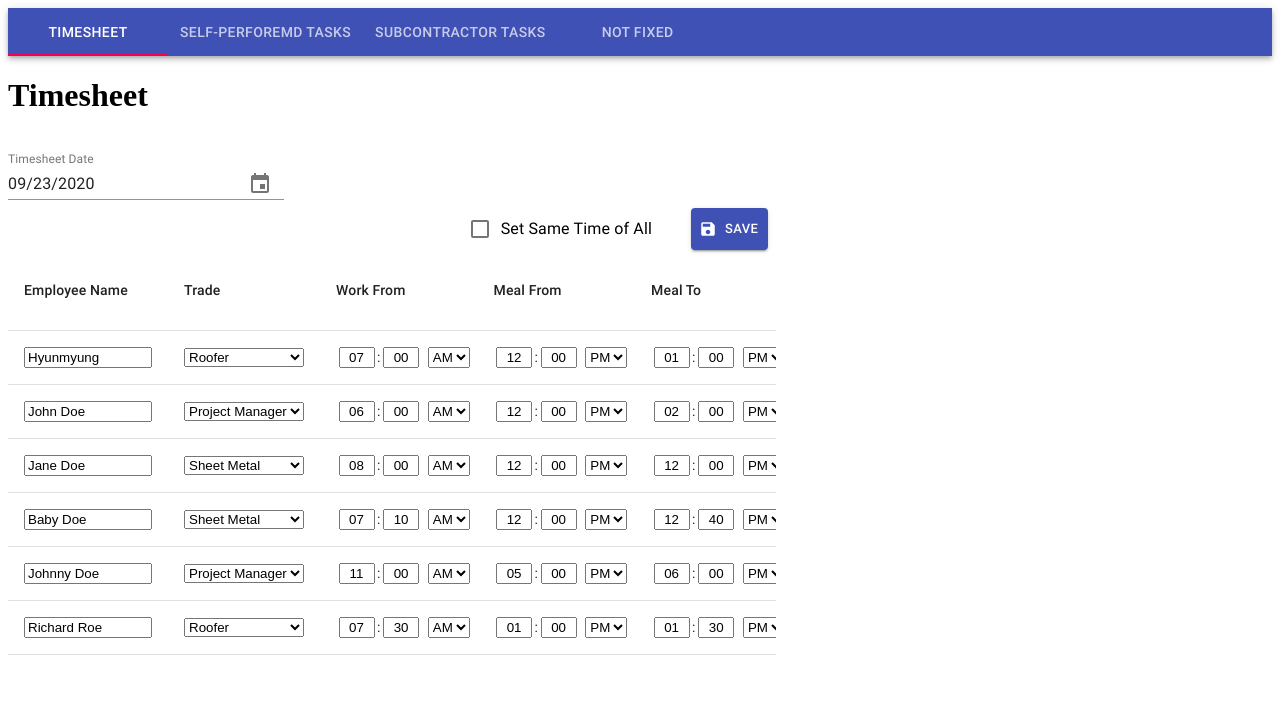
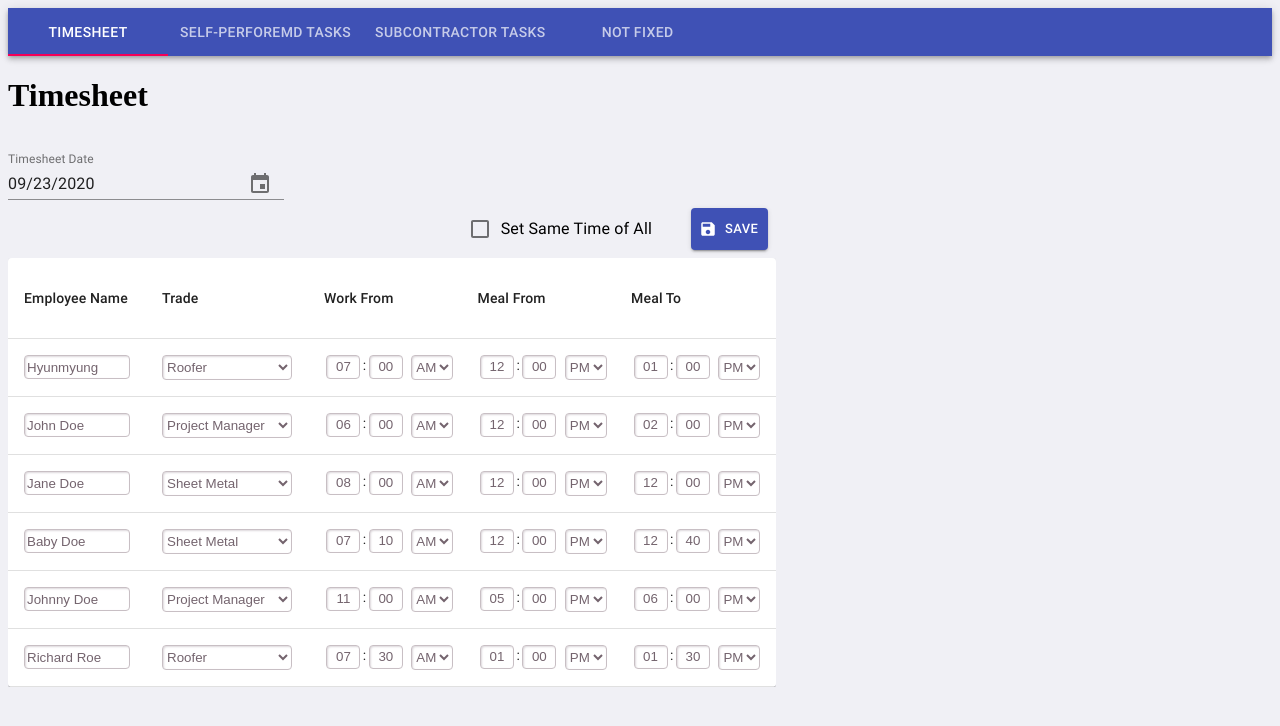
Before and after one commit to HyunM/exbon-daily-report, a Next.js app: page / in a window 1280 px wide. Shown: the top 726 px of the page. Built offline with nearby package versions, Linux system fonts and the light colour scheme.

Commit message:
sep 30 final

```diff
--- a/components/main/Timesheet.js
+++ b/components/main/Timesheet.js
@@ -1,6 +1,6 @@
 import React, { useState } from "react";
 import { useTable } from "react-table";
-import { makeStyles } from "@material-ui/core/styles";
+import { withStyles, makeStyles } from "@material-ui/core/styles";
 // import CssBaseline from "@material-ui/core/CssBaseline";
 import TableContainer from "@material-ui/core/TableContainer";
 import Table from "@material-ui/core/Table";
@@ -89,6 +89,9 @@ const TimesheetTable = () => {
         document
           .getElementsByClassName("disabledTime")
           [i].setAttribute("disabled", true);
+        document
+          .getElementsByClassName("disabledTime")
+          [i].classList.add("classDisabled");
       }
       setSameTime();
     } else {
@@ -100,6 +103,9 @@ const TimesheetTable = () => {
         document
           .getElementsByClassName("disabledTime")
           [i].removeAttribute("disabled");
+        document
+          .getElementsByClassName("disabledTime")
+          [i].classList.remove("classDisabled");
       }
     }
     setCheckState(event.target.checked);
@@ -203,7 +209,7 @@ const TimesheetTable = () => {
 
     const onCheckHour = e => {
       if (12 < parseInt(e.target.value)) {
-        alert("Please input 0 ~ 12 number");
+        alert("Please input 00 ~ 12 number");
         setValue("  :" + value.slice(3, 5) + value.slice(5, 7));
       } else {
         setValue(e.target.value + ":" + value.slice(3, 5) + value.slice(5, 7));
@@ -250,7 +256,12 @@ const TimesheetTable = () => {
 
     if (id === "trade") {
       return (
-        <select value={value} onChange={onChange} onBlur={onBlur}>
+        <select
+          value={value}
+          onChange={onChange}
+          onBlur={onBlur}
+          className="tableSelect"
+        >
           <option value={"Project Manager"}>Project Manager</option>
           <option value={"Roofer"}>Roofer</option>
           <option value={"Sheet Metal"}>Sheet Metal</option>
@@ -304,7 +315,7 @@ const TimesheetTable = () => {
             value={value.slice(5, 7)}
             onChange={onCheckAmPm}
             onBlur={onBlur}
-            className="ampm disabledTime"
+            className="ampm disabledTime tableSelect"
           >
             <option value="AM">AM</option>
             <option value="PM">PM</option>
@@ -410,7 +421,6 @@ const TimesheetTable = () => {
 
   return (
     <>
-      {console.log(checkState)}
       <div className="flex timeTableBtn">
         <Button
           variant="contained"
@@ -421,14 +431,6 @@ const TimesheetTable = () => {
         >
           Save
         </Button>
-        {/* <Button
-          id="sameTimeBtn"
-          variant="outlined"
-          className=""
-          onClick={clickSameTimeBtn}
-        >
-          Set same time of all
-        </Button> */}
         <FormControlLabel
           control={
             <Checkbox
@@ -439,9 +441,11 @@ const TimesheetTable = () => {
             />
           }
           label="Set Same Time of All"
+          className="checkBoxForm"
         />
       </div>
       <div className="tableDiv">
+        <TableContainer component={Paper}>
           <Table>
             {console.log(data)}
             <TableHead>
@@ -472,6 +476,7 @@ const TimesheetTable = () => {
               })}
             </TableBody>
           </Table>
+        </TableContainer>
       </div>
     </>
   );
--- a/components/main/inputTime.js
+++ b/components/main/inputTime.js
@@ -1,10 +1,10 @@
 const inputTime = [
-  { input: "00:00AM", time: "1900-01-01 00:00:00.000" },
-  { input: "00:10AM", time: "1900-01-01 00:10:00.000" },
-  { input: "00:20AM", time: "1900-01-01 00:20:00.000" },
-  { input: "00:30AM", time: "1900-01-01 00:30:00.000" },
-  { input: "00:40AM", time: "1900-01-01 00:40:00.000" },
-  { input: "00:50AM", time: "1900-01-01 00:50:00.000" },
+  { input: "12:00AM", time: "1900-01-01 00:00:00.000" },
+  { input: "12:10AM", time: "1900-01-01 00:10:00.000" },
+  { input: "12:20AM", time: "1900-01-01 00:20:00.000" },
+  { input: "12:30AM", time: "1900-01-01 00:30:00.000" },
+  { input: "12:40AM", time: "1900-01-01 00:40:00.000" },
+  { input: "12:50AM", time: "1900-01-01 00:50:00.000" },
   { input: "01:00AM", time: "1900-01-01 01:00:00.000" },
   { input: "01:10AM", time: "1900-01-01 01:10:00.000" },
   { input: "01:20AM", time: "1900-01-01 01:20:00.000" },
--- a/styles.css
+++ b/styles.css
@@ -375,20 +375,21 @@ td {
   }
 }
 
-.tableInput {
-  width: 120px;
-}
-
 .timeInput {
   width: 28px;
   text-align: center;
   margin-right: 2%;
   margin-left: 2%;
+  display: inline-block;
+  height: 20px;
+  outline: none;
+  color: rgb(116, 100, 110);
+  border: 1px solid rgb(200, 191, 196);
+  border-radius: 4px;
+  box-shadow: rgb(221, 216, 220) 1px 1px 2px inset;
+  background: rgb(255, 255, 255);
 }
-.ampm {
-  margin-left: 5% !important;
-  width: 50px;
-}
+
 .scrollChange {
   display: inline-block;
 }
@@ -400,6 +401,11 @@ td {
 .saveBtn {
   margin-left: 3% !important;
   margin-right: 1% !important;
+  margin-bottom: 1% !important;
+}
+
+.checkBoxForm {
+  margin-bottom: 1%;
 }
 
 .mt-3p {
@@ -413,3 +419,39 @@ td {
 .tableDiv {
   overflow: auto;
 }
+
+.tableSelect {
+  display: inline-block;
+  height: 25px;
+  width: 130px;
+  outline: none;
+  color: #74646e;
+  border: 1px solid #c8bfc4;
+  border-radius: 4px;
+  box-shadow: inset 1px 1px 2px #ddd8dc;
+  background: #fff;
+}
+.tableInput {
+  width: 100px;
+  display: inline-block;
+  height: 20px;
+  outline: none;
+  color: rgb(116, 100, 110);
+  border: 1px solid rgb(200, 191, 196);
+  border-radius: 4px;
+  box-shadow: rgb(221, 216, 220) 1px 1px 2px inset;
+  background: rgb(255, 255, 255);
+}
+
+.ampm {
+  margin-left: 5% !important;
+  width: 50px;
+}
+
+.classDisabled {
+  opacity: 0.4;
+}
+
+body {
+  background-color: rgb(240, 240, 245);
+}
```
Lines whose indentation alone changed are shown as unchanged.
